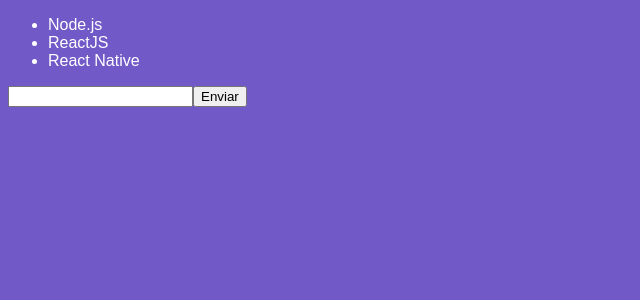
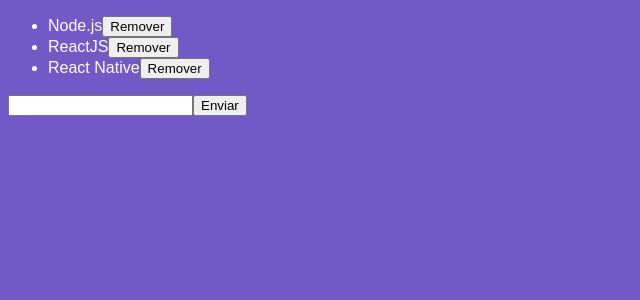
Before and after one commit to wallisonmoura/into-react, a React app: page / in a window 1280 px wide. Shown: the top 300 px of the page, without its empty margins (0-640 px from the left). Built offline with nearby package versions, Linux system fonts and the light colour scheme.

Commit message:
Propriedades do React

```diff
--- /dev/null
+++ b/src/components/techItem.js
@@ -0,0 +1,14 @@
+import React from "react";
+
+function TechItem({ tech, onDelete }) {
+  return (
+    <li>
+      {tech}
+      <button onClick={onDelete} type="button">
+        Remover
+      </button>
+    </li>
+  );
+}
+
+export default TechItem;
--- a/src/components/techList.js
+++ b/src/components/techList.js
@@ -1,4 +1,6 @@
 import React, { Component } from "react";
+
+import TechItem from "./techItem";
 
 class TechList extends Component {
   state = {
@@ -19,12 +21,20 @@
     });
   };
 
+  handleDelete = (tech) => {
+    this.setState({ techs: this.state.techs.filter((t) => t !== tech) });
+  };
+
   render() {
     return (
       <form onSubmit={this.handleSubmit}>
         <ul>
           {this.state.techs.map((tech) => (
-            <li key={tech}>{tech}</li>
+            <TechItem
+              key={tech}
+              tech={tech}
+              onDelete={() => this.handleDelete(tech)}
+            />
           ))}
         </ul>
         <input
```
